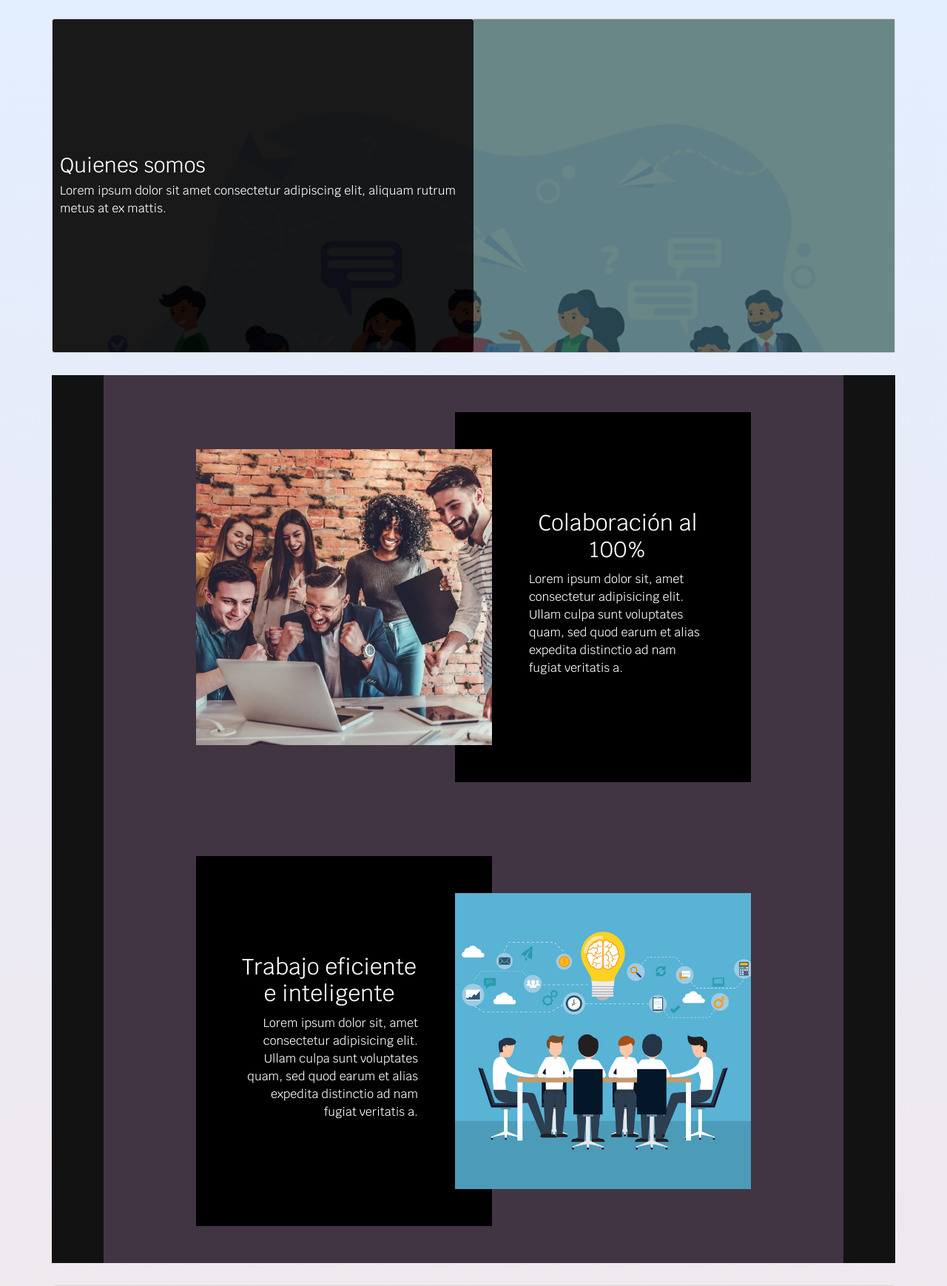
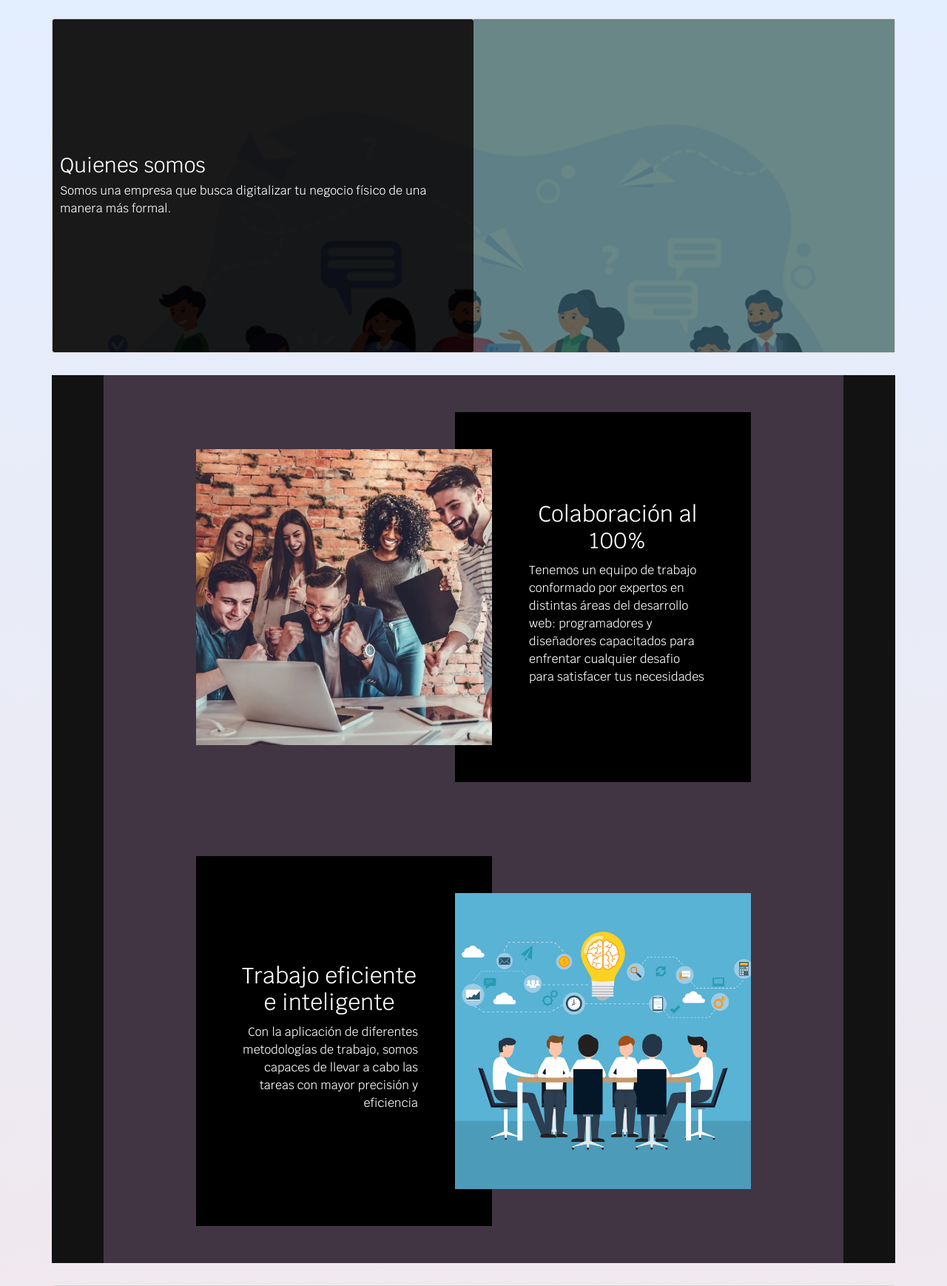
Before and after one commit to BryanC7/Portafolio-Talento-Digital, a Node server app: template views/index.hbs in a window 1280 px wide. Shown: the part 470-2208 px from the top of the page at 74% size. Run offline with Node 20, Linux system fonts and the light colour scheme; the template is opened without the code that fills it, so the values that code supplies are empty; some libraries are stand-ins or nearby versions.

```diff
--- a/views/index.hbs
+++ b/views/index.hbs
@@ -36,20 +36,17 @@
                         <div class="col-12 col-md-3 card-products p-2 my-4">
                             <div class="img-circle bg-img-1"></div>
                             <i class="fa-solid fa-cubes"></i>
-                            <p class="fs-4">Lorem ipsum dolor sit amet consectetur adipisicing elit. Maxime deserunt neque,
-                                quae, nemo quis aliquam ratione.</p>
+                            <p class="fs-4">Un sitio web para todo tipo de clientes: computadores de escritorio, notebooks , tablets e incluso teléfonos celulares. ¡Úsalo donde tu prefieras!</p>
                         </div>
                         <div class="col-12 col-md-3 card-products p-2 my-4">
                             <div class="img-circle bg-img-2"></div>
                             <i class="fa-solid fa-palette"></i>
-                            <p class="fs-4">Lorem ipsum dolor sit amet consectetur adipisicing elit. Maxime deserunt neque,
-                                quae, nemo quis aliquam ratione.</p>
+                            <p class="fs-4">Personalizable de acuerdo a tus gustos y preferencias.</p>
                         </div>
                         <div class="col-12 col-md-3 card-products p-2 my-4">
                             <div class="img-circle bg-img-3"></div>
                             <i class="fa-regular fa-clone"></i>
-                            <p class="fs-4">Lorem ipsum dolor sit amet consectetur adipisicing elit. Maxime deserunt neque,
-                                quae, nemo quis aliquam ratione.</p>
+                            <p class="fs-4">¡Cuantos más mejor! Puedes hacer todos los diseños que tu quieras.</p>
                         </div>
                     </div>
                     <div class="d-flex justify-content-center p-3">
@@ -61,8 +58,7 @@
                     <div class="img-overlay"></div>
                     <div class="card-img-overlay d-flex justify-content-center flex-column">
                         <h2 class="card-title text-start">Quienes somos</h2>
-                        <p class="card-text text-start">Lorem ipsum dolor sit amet consectetur adipiscing elit,
-                            aliquam rutrum metus at ex mattis.
+                        <p class="card-text text-start">Somos una empresa que busca digitalizar tu negocio físico de una manera más formal.
                         </p>
                     </div>
                 </div>
@@ -75,9 +71,7 @@
                               <div class="contentBx">
                                 <div class="content">
                                     <h2>Colaboración al 100%</h2>
-                                    <p>Lorem ipsum dolor sit, amet consectetur adipisicing elit. Ullam culpa sunt
-                                        voluptates quam, sed quod earum et alias expedita distinctio ad nam fugiat
-                                        veritatis a.</p>
+                                    <p>Tenemos un equipo de trabajo conformado por expertos en distintas áreas del desarrollo web: programadores y diseñadores capacitados para enfrentar cualquier desafio para satisfacer tus necesidades</p>
                                 </div>
                             </div>
                         </div>
@@ -88,9 +82,7 @@
                             <div class="contentBx">
                                 <div class="content">
                                     <h2>Trabajo eficiente e inteligente</h2>
-                                    <p>Lorem ipsum dolor sit, amet consectetur adipisicing elit. Ullam culpa sunt
-                                        voluptates quam, sed quod earum et alias expedita distinctio ad nam fugiat
-                                        veritatis a.</p>
+                                    <p>Con la aplicación de diferentes metodologías de trabajo, somos capaces de llevar a cabo las tareas con mayor precisión y eficiencia</p>
                                 </div>
                             </div>
                         </div>
@@ -100,8 +92,7 @@
                     <div class="img-overlay"></div>
                     <div class="card-img-overlay d-flex justify-content-center flex-column">
                         <h2 class="card-title text-start">Contacto</h2>
-                        <p class="card-text text-start">Lorem ipsum dolor sit amet consectetur adipiscing elit,
-                            aliquam rutrum metus at ex mattis.
+                        <p class="card-text text-start">Si tu proyecto es mucho más ambicioso, contáctanos para ofrecerte un servicio completamente personalizado para abarcar todas tus necesidades.
                         </p>
                     </div>
                 </div>
--- a/views/partials/sidebar.hbs
+++ b/views/partials/sidebar.hbs
@@ -17,7 +17,7 @@
         </ul>
         <div class="dropdown pb-4">
             <a href="#" class="d-flex align-items-center text-white text-decoration-none dropdown-toggle" id="dropdownUser1" data-bs-toggle="dropdown" aria-expanded="false">
-                <img src="https://avatars.githubusercontent.com/u/100877564?s=400&u=cf3c8b6c1bf9724d6c448070f2e8907855a9889c&v=4" alt="hugenerd" width="30" height="30" class="rounded-circle">
+                <i class="fa-solid fa-circle-user fa-lg" style="color: #ffffff;"></i>
                 <span class="d-none d-sm-inline mx-3">Usuario</span>
             </a>
             <ul class="dropdown-menu dropdown-menu-dark text-small shadow" aria-labelledby="dropdownUser1">
```
Also changed, not shown: backend/query.js (+5 -3 lines), backend/routes/routes.js (+6 -4 lines), js/class/Order.js (+7 -2 lines), js/class/User.js (+21 -4 lines), views/adminView.hbs (+13 -14 lines), views/clientView.hbs (+43 -2 lines).
